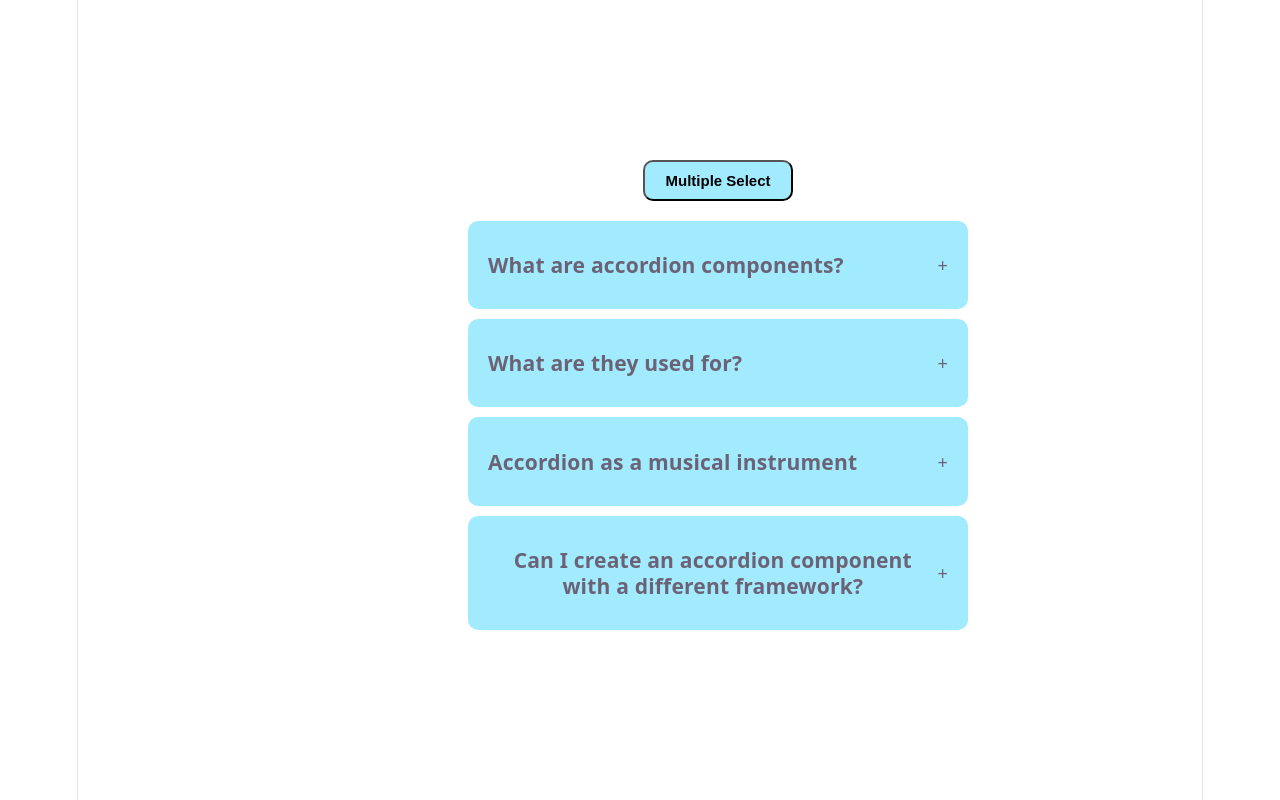
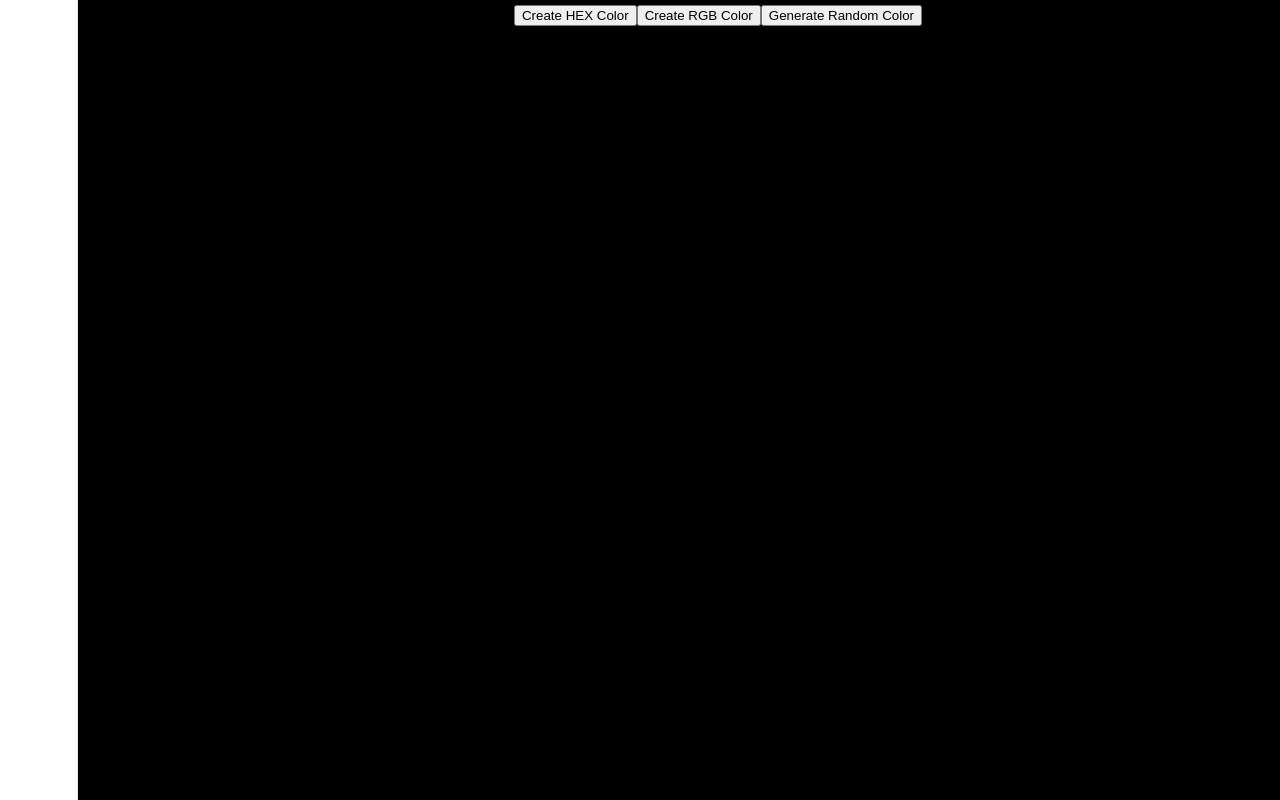
Before and after one commit to ilhamsyauqih/25-react-projects, a React (Vite) app: page / in a window 1280 px wide. Shown: the top 800 px of the page. Built offline with nearby package versions, Linux system fonts and the light colour scheme.

Commit message:
update random color progress

```diff
--- a/src/App.jsx
+++ b/src/App.jsx
@@ -1,12 +1,16 @@
 import './App.css'
 import Accordian from './components/accordion'
+import RandomColor from './components/random-color'
 
 function App() {
 
   return (
     <>
       {/* Accordian Component */}
-      <Accordian/>
+      {/* <Accordian/> */}
+
+      {/* Random Color Component */}
+      <RandomColor/>
     </>
   )
 }
--- a/src/components/random-color/index.jsx
+++ b/src/components/random-color/index.jsx
@@ -0,0 +1,38 @@
+import { useState } from "react"
+
+
+export default function RandomColor(){
+const [typeOfColor, setTypeOfColor] = useState('hex');
+const [color, setColor] = useState("#000000")
+
+function randomColorUtility(length) {
+    return Math.floor(Math.random()*length)
+}
+
+function handleCreateRandomHexColor() {
+    const hex = [0, 1, 2, 3, 4, 5, 6, 7, 8, 9, "A", "B", "C", "D", "E", "F"];
+    let hexColor = "#";
+
+    for(let i=0; i<6; i++){
+        hexColor += hex[randomColorUtility(hex.length)]
+    }
+
+    setColor(hexColor)
+}
+
+function handleCreateRandomRgbColor() {
+
+}
+
+    return(
+        <div style={{
+            width : '100vw',
+            height : '100vh',
+            background : color,
+        }}>
+            <button onClick={()=>setTypeOfColor('hex')}>Create HEX Color</button>
+            <button onClick={()=>setTypeOfColor('rgb')}>Create RGB Color</button>
+            <button onClick={typeOfColor === 'hex' ? handleCreateRandomHexColor : handleCreateRandomRgbColor}>Generate Random Color</button>
+        </div>
+    )
+}
```
